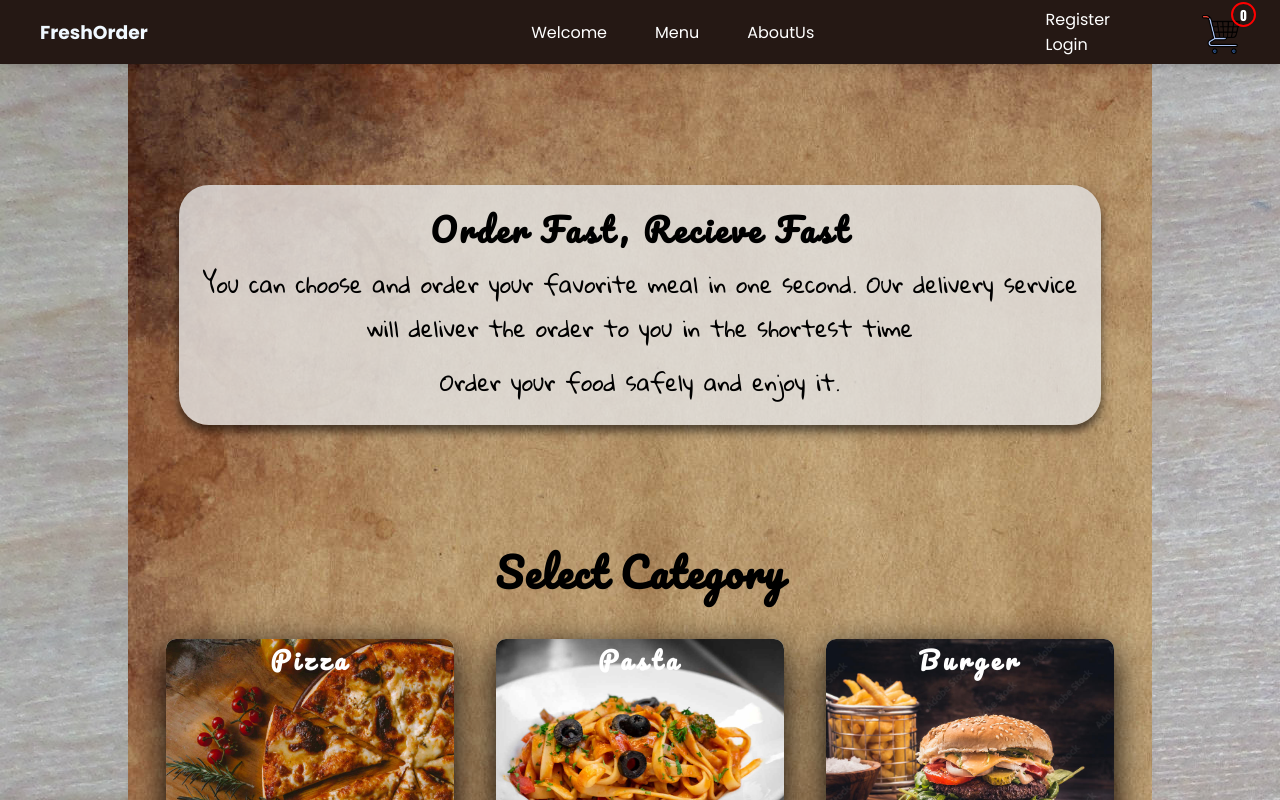
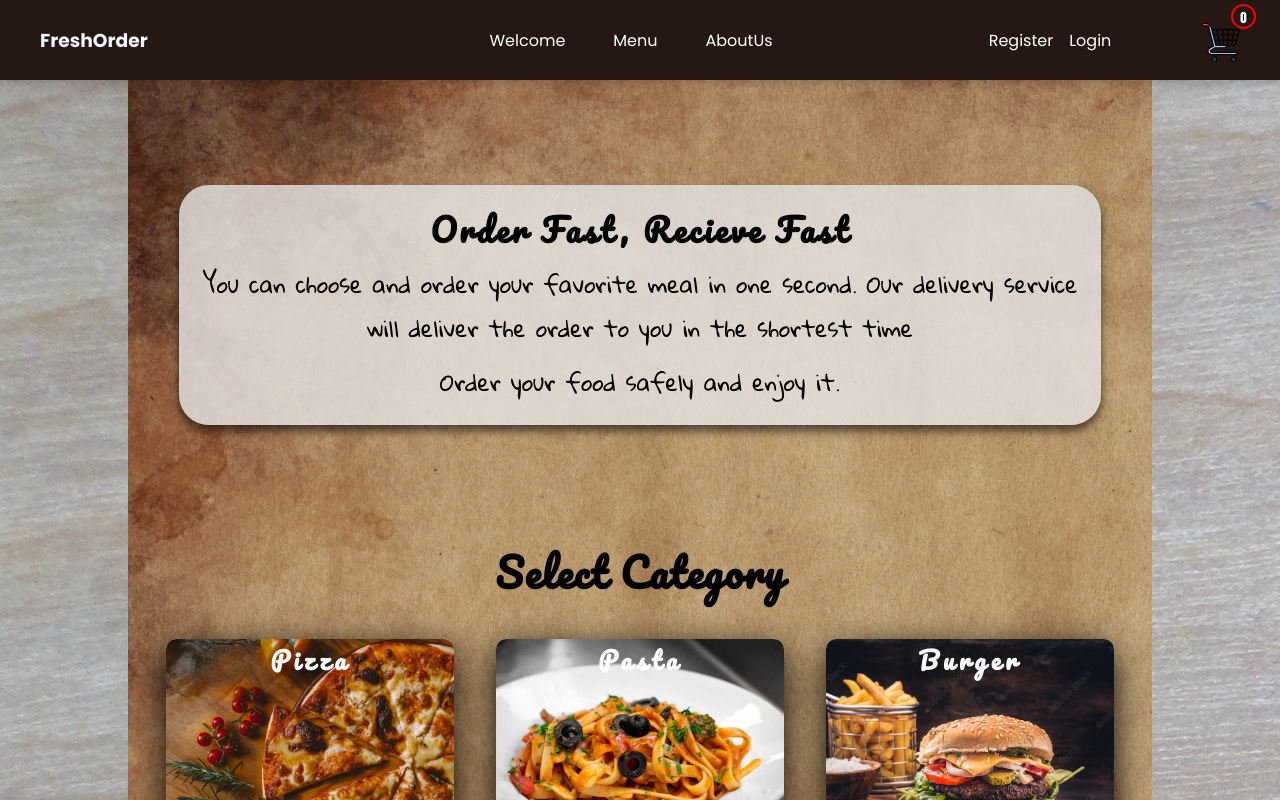
Before and after one commit to VeckovN/FreshOrder, a React (Create React App) app in the folder client/: page / in a window 1280 px wide. Shown: the top 800 px of the page. Built offline with nearby package versions, Linux system fonts and the light colour scheme; a web font is replaced by a local one.

Commit message:
Header Links fixed

```diff
--- a/client/src/components/Layout/Header.css
+++ b/client/src/components/Layout/Header.css
@@ -2,7 +2,7 @@
     position:fixed;
     top:0;
     width:100%;
-    height: 4rem;
+    height: 5rem;
     /* background-color: #C58877; */
     background-color: #251814;
     color:aliceblue;
@@ -20,6 +20,10 @@
 .logoLink{
     color:aliceblue;
     text-decoration: none;
+}
+
+.logoLink:hover{
+    color:#dddddd;
 }
 
 .links{
@@ -66,16 +70,22 @@
 
 
 .authList{
-
+    display: flex;
     cursor:pointer;
     list-style-type:none;
     color:white;
+}
+.authList li{
+    margin:0rem .5rem;
 }
 
 .authLink{
     text-decoration: none;
     color:white;
 
+}
+.authLink:hover{
+    color:rgb(177, 142, 102);
 }
 .authLinkLogout:hover{
     color:rgb(248, 83, 83);
@@ -123,6 +133,41 @@
 
 }
 
+
+@media screen and (max-width:850px) {
+    .authList{
+        flex-direction: column;
+    }
+
+}
+
+@media screen and (max-width:605px) {
+
+    .authList{
+        flex-direction: row;
+    }
+
+
+}
+
+@media screen and (max-width:340px) {
+    /* .cartIcon{
+        top:-.5rem;
+    } */
+}
+
+
+@media screen and (max-width:330px) {
+    /* .header{
+        height: 6.5rem;
+    } */
+    .links{
+        font-size:.85rem;
+    }
+}
+
+
+
 @media screen and (max-width:300px) {
 
     .header{
@@ -139,19 +184,3 @@
     }
 
 }
-@media screen and (max-width:340px) {
-    /* .cartIcon{
-        top:-.5rem;
-    } */
-}
-
-@media screen and (max-width:330px) {
-    /* .header{
-        height: 6.5rem;
-    } */
-    .links{
-
-        font-size:.85rem;
-    }
-
-}
--- a/client/src/components/Layout/Header.js
+++ b/client/src/components/Layout/Header.js
@@ -1,6 +1,6 @@
 import react, {Fragment, useRef, useContext} from 'react'
 import {Link as ScrollLink} from 'react-scroll';
-import {Link, useNavigate} from 'react-router-dom'
+import {Link, useNavigate, useLocation} from 'react-router-dom'
 
 import './Header.css'
 import HeaderCartButton from './HeaderCartButton';
@@ -8,17 +8,12 @@ import HeaderCartButton from './HeaderCartButton';
 import authContext from '../Store/auth-context'
 import notificationContext from '../Store/notification-context.js'
 
-//check if user user or not
-//const user = false;
-
-//equal as user
-// const {user} = useContext(AuthContext);
-
 
 const Header = props => {
     const {user, dispatchAction} = useContext(authContext);
     const {addSuccess} = useContext(notificationContext)
     const nav = useNavigate();
+    const location = useLocation();
 
     //TEST THIS
     const logoutHandler =()=>{
@@ -38,11 +33,15 @@ const Header = props => {
             {/* if Admin not logged */}
             {!isAdmin ?
                 <ul className='links'>
-                    {/* <a className='link ' href='#welcome'>Introduce</a> */}
-                    {/* to property is element For Scroll */}
-                    <li className='link'><ScrollLink activeClass='active' to='welcome' spy={true} offset={-70} smooth={true}>Welcome</ScrollLink></li>
-                    <li className='link'><ScrollLink activeClass='active' to='category' spy={true} offset={-70} smooth={true}>Menu</ScrollLink></li>
-                    <li className='link'><ScrollLink activeClass='active' to='aboutUs' offset={-70} spy={true} smooth={true}>AboutUs</ScrollLink></li>
+                    {/* show only on / index page */}
+                    {location.pathname == '/' &&
+                    <>
+                        <li className='link'><ScrollLink activeClass='active' to='welcome' spy={true} offset={-70} smooth={true}>Welcome</ScrollLink></li>
+                        <li className='link'><ScrollLink activeClass='active' to='category' spy={true} offset={-70} smooth={true}>Menu</ScrollLink></li>
+                        <li className='link'><ScrollLink activeClass='active' to='aboutUs' offset={-70} spy={true} smooth={true}>AboutUs</ScrollLink></li>
+                    </>
+                    }
+
                 </ul>
                 :
                 <ul className='links'>
@@ -55,7 +54,6 @@ const Header = props => {
             {/* user authenticated but isn't Admin */}
             {user && !isAdmin &&
                <ul className='authList'>
-                    {/* <Link className='link' to='/logout'> Logout </Link> */}
                     <li><Link className='authLink' to='/profile'>Profile</Link></li>
                     <li><Link className='authLink' to='/orders'>Orders</Link></li>
                     <li className='authLinkLogout' onClick={logoutHandler}>Logout</li>
```
